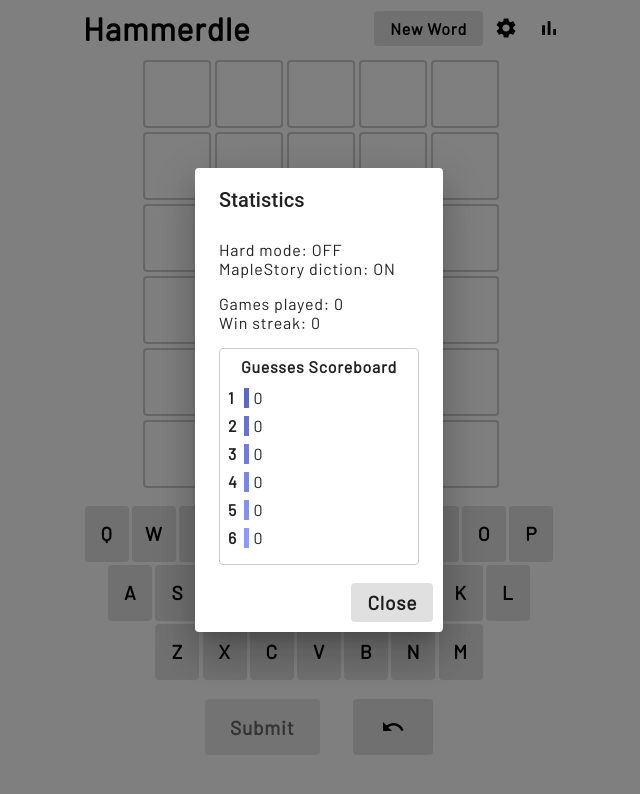
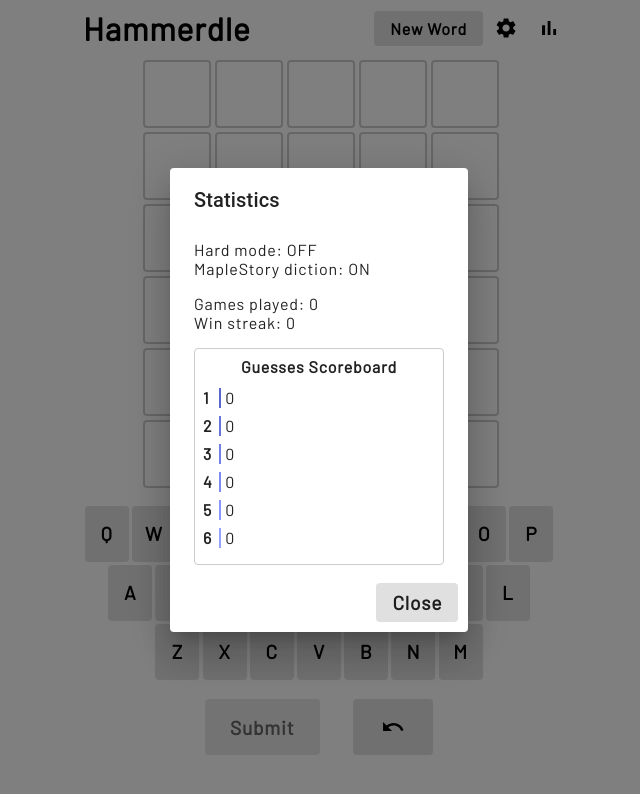
Before and after one commit to Hammerlord/Hammerdle, a React app: page / in a window 1280 px wide. Both pictures are taken after a click on the button 870 px from the left and 28 px from the top of the page. Shown: the top 794 px of the page, without its empty margins (321-961 px from the left). Built offline with nearby package versions, Linux system fonts and the light colour scheme.

Commit message:
Statistics layout/visual update

```diff
--- a/src/App.tsx
+++ b/src/App.tsx
@@ -72,9 +72,6 @@
     newWordButton: {
         fontSize: "1rem !important",
         whiteSpace: "nowrap",
-    },
-    statisticsDialogContent: {
-        minWidth: "200px",
     },
     winAttempts: {
         marginBottom: "0.5rem",
@@ -397,13 +394,11 @@
                 <Dialog open={true} onClose={() => setShowStatisticsDialog(false)} disablePortal={true}>
                     <DialogTitle>Statistics</DialogTitle>
                     <DialogContent>
-                        <div className={classes.statisticsDialogContent}>
-                            <p>
-                                Hard mode: {isHardMode ? "ON" : "OFF"} <br />
-                                MapleStory diction: {isMapleStoryDictionEnabled ? "ON" : "OFF"}
-                            </p>
-                            <Statistics />
-                        </div>
+                        <p>
+                            Hard mode: {isHardMode ? "ON" : "OFF"} <br />
+                            MapleStory diction: {isMapleStoryDictionEnabled ? "ON" : "OFF"}
+                        </p>
+                        <Statistics />
                     </DialogContent>
                     <DialogActions>
                         <Button onClick={() => setShowStatisticsDialog(false)}>Close</Button>
--- a/src/Statistics.tsx
+++ b/src/Statistics.tsx
@@ -1,10 +1,11 @@
-import { colors, LinearProgress } from "@material-ui/core";
-import classNames from "classnames";
 import { createUseStyles } from "react-jss";
 import { StatisticsT } from "./constants";
 import { loadStatistics } from "./utils";
 
 const useStyles = createUseStyles({
+    root: {
+        width: "250px",
+    },
     progress: {
         display: "flex",
         width: "100%",
@@ -40,7 +41,7 @@
 
     const classes = useStyles();
     const getProgressVal = (times: number): number => {
-        const min = 3;
+        const min = 1;
         if (totalGames === 0) {
             return min;
         }
@@ -50,12 +51,12 @@
 
     const getColor = (value) => {
         value = Number(value);
-        const additionVal = (value - 1) * 10;
+        const additionVal = (value - 1) * 12;
         return `rgb(${90 + additionVal}, ${104 + additionVal}, ${206 + additionVal})`;
     };
 
     return (
-        <div>
+        <div className={classes.root}>
             <div>Games played: {totalGames}</div>
             <div>Win streak: {winStreak}</div>
             <div className={classes.scoreboard}>
```
